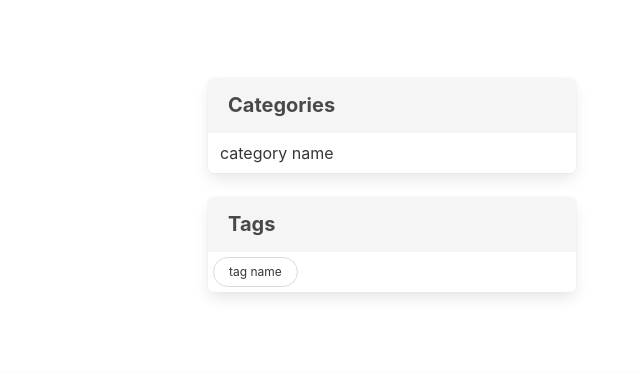
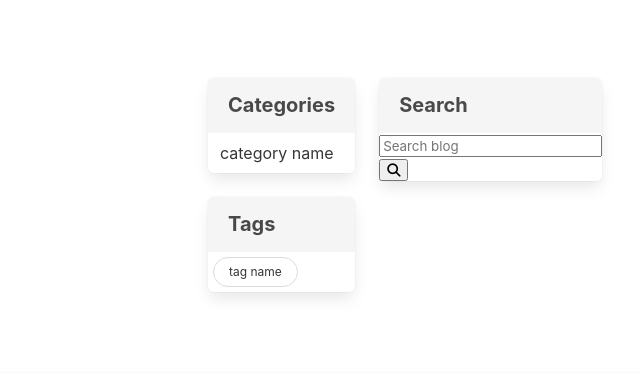
Before and after one commit to kiarash-borooshan/scanpay, a Django app: page /post_list/ in a window 1280 px wide. Shown: the part 55-428 px from the top of the page, without its empty margins (640-1280 px from the left). Run offline with Django 5.2, Linux system fonts and the light colour scheme; data that the repository does not hold is empty; some libraries are stand-ins or nearby versions.

Commit message:
README.md modified and search box added

```diff
--- a/sPay/store_warehouse/url.py
+++ b/sPay/store_warehouse/url.py
@@ -8,4 +8,5 @@ urlpatterns = [
     path("post_list/", views.post_list, name="post_list"),
     path("post_detail/<int:id_num>/", views.post_detail, name="post_detail"),
     path("add_post/", views.add_post, name="add_post"),
+    path("search/", views.search, name="search")
 ]
--- a/sPay/store_warehouse/views.py
+++ b/sPay/store_warehouse/views.py
@@ -65,3 +65,12 @@ def add_post(request):
     return render(request,
                   "store_warehouse_forms/add_post.html",
                   {"form": form})
+
+
+def search(request):
+    if request.method == "GET":
+        q = request.GET.get("search")
+    blog_list = Store.objects.filter(name__icontains=q)
+    return render(request,
+                  "store_warehouse/post_list.html",
+                  {"list": blog_list})
--- /dev/null
+++ b/sPay/templates/partial/search.html
@@ -0,0 +1,15 @@
+
+<div class="column">
+    <div class="panel is-light">
+        <p class="panel-heading ">Search</p>
+		<form method="get" action="{% url 'store_warehouse:search' %}">
+				{% csrf_token %}
+				<div class="blog-search-form">
+					<input name="search" placeholder="Search blog" type="text">
+					<button class="search-btn" type="submit">
+						<i class="fa fa-search" aria-hidden="true"></i>
+					</button>
+				</div>
+		</form>
+	</div>
+</div>
--- a/sPay/templates/store_warehouse/post_list.html
+++ b/sPay/templates/store_warehouse/post_list.html
@@ -51,6 +51,9 @@
         </div>
 <!--            category -->
         {% include 'partial/category.html' %}
+
+<!--            search -->
+        {% include 'partial/search.html' %}
     </div>
 
     </div>
```
Also changed, not shown: README.md.
